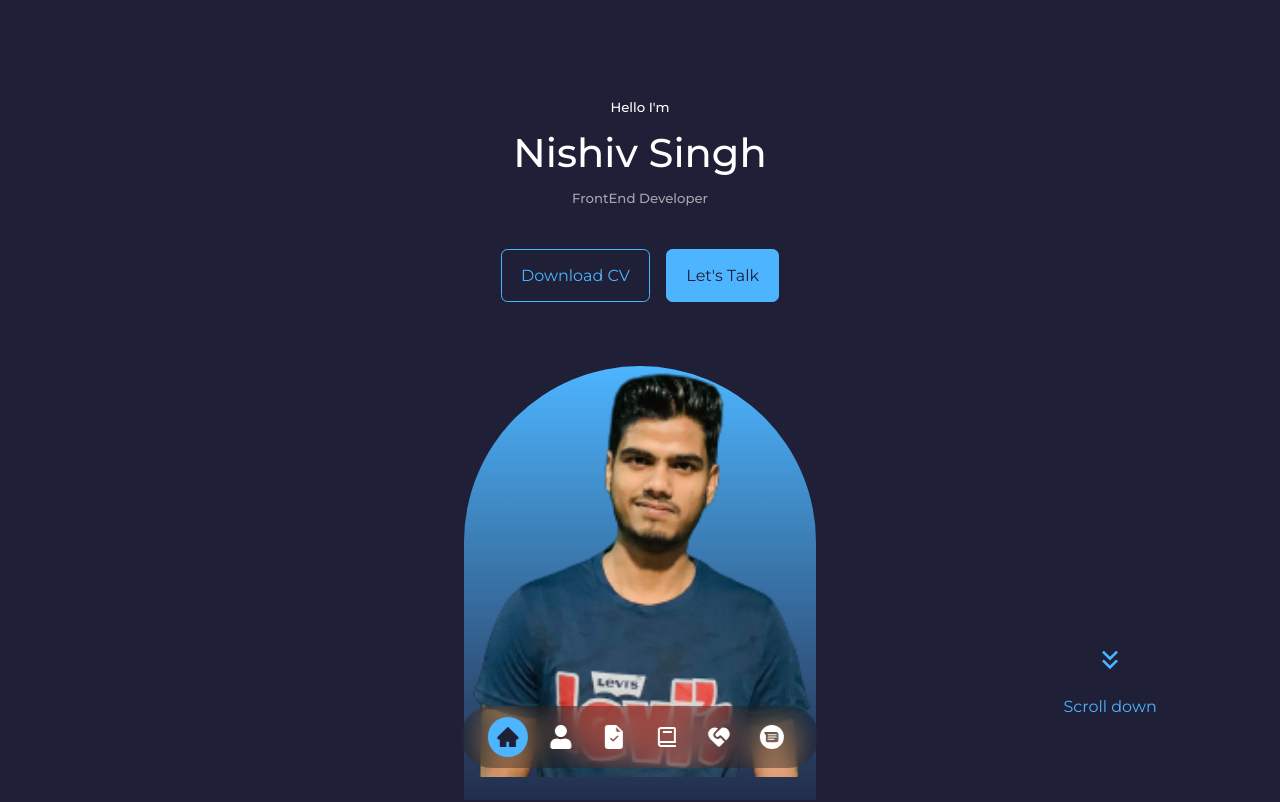
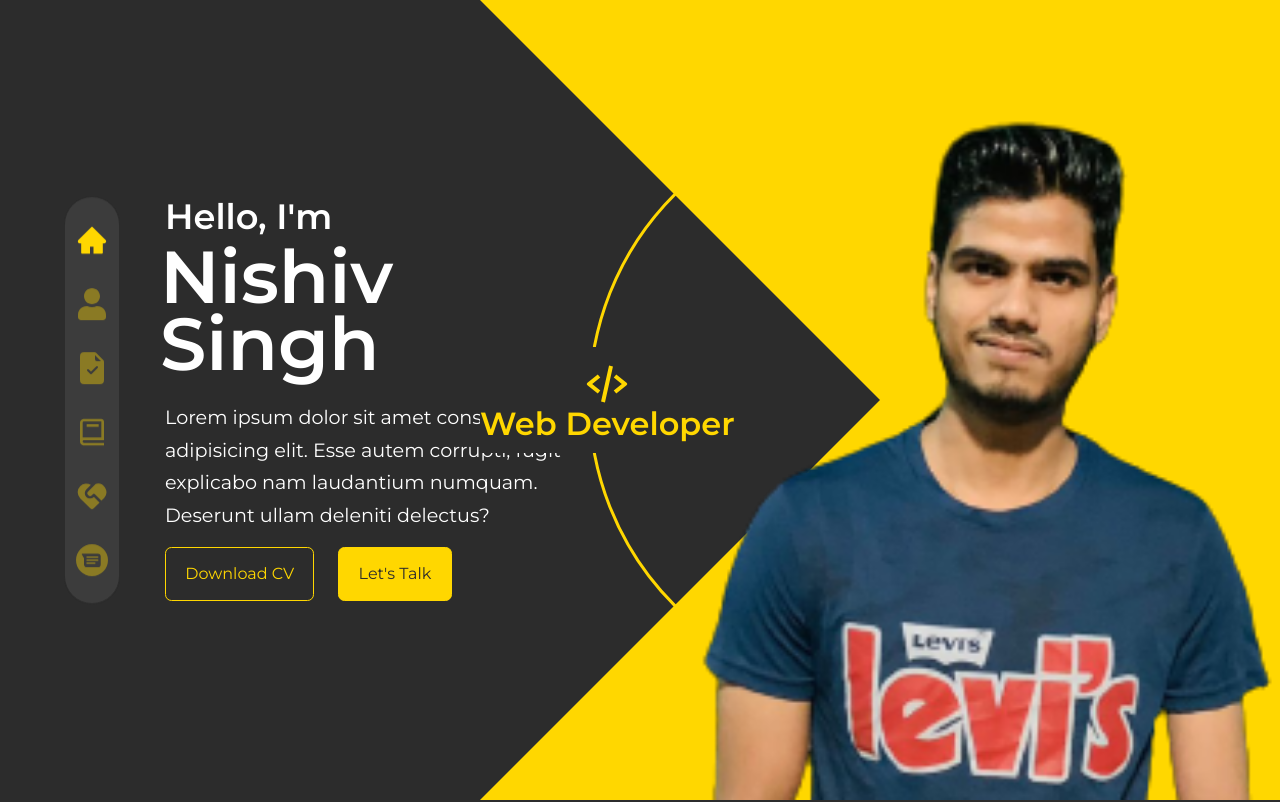
Before and after one commit to NishivSingh/My-Portfolio, a React (Create React App) app: page / in a window 1280 px wide. Shown: the top 802 px of the page. Built offline with nearby package versions, Linux system fonts and the light colour scheme.

Commit message:
Improved homepage by adding animations

```diff
--- a/src/App.jsx
+++ b/src/App.jsx
@@ -1,5 +1,5 @@
 import React from "react";
-import Header from "./components/1_header/Header";
+import Home from "./components/1_home/Home";
 import Nav from "./components/navbar/Navbar";
 import About from "./components/2_about/About";
 import Experience from "./components/3_experience/Experience";
@@ -11,7 +11,7 @@ import Footer from "./components/footer/Footer";
 const App = () => {
   return (
     <>
-      <Header />
+      <Home />
       <Nav />
       <About />
       <Experience />
--- a/src/components/1_header/Header.jsx
+++ /dev/null
@@ -1,31 +0,0 @@
-import React from "react";
-import "./header.css";
-import Util from "./Util";
-import my_image from "..//../assets/images/my_image.png";
-import SocialLinks from "./SocialLinks";
-import { MdKeyboardDoubleArrowDown } from "react-icons/md";
-
-const Header = () => {
-  return (
-    <header id="header">
-      <div className="container header_container">
-        <h5>Hello I'm</h5>
-        <h1>Nishiv Singh</h1>
-        <h5 className="text-light">FrontEnd Developer</h5>
-        <Util />
-        <div className="my-image">
-          <img src={my_image} alt="me" />
-        </div>
-        <div className="scroll-feature">
-          <a href="#contact" className="scroll-down">
-            <MdKeyboardDoubleArrowDown />
-          </a>
-          <div className="label">Scroll down</div>
-        </div>
-        {/* <SocialLinks /> */}
-      </div>
-    </header>
-  );
-};
-
-export default Header;
--- a/src/components/1_header/header.css
+++ /dev/null
@@ -1,59 +0,0 @@
-header {
-  height: 100vh;
-  padding-top: 6rem;
-  overflow: hidden;
-}
-
-.header_container {
-  text-align: center;
-  height: 100%;
-  position: relative;
-}
-
-.util {
-  margin-top: 2.5rem;
-  display: flex;
-  gap: 1rem;
-  justify-content: center;
-}
-
-.my-image {
-  background: linear-gradient(var(--color-primary), transparent);
-  width: 22rem;
-  height: 30rem;
-  position: absolute;
-  left: calc(50% - 11rem);
-  margin-top: 4rem;
-  border-radius: 12rem 12rem 0 0;
-}
-.scroll-feature {
-  position: absolute;
-  right: -2.3rem;
-  bottom: 5rem;
-}
-
-.scroll-down {
-  font-size: 2rem;
-}
-
-.label {
-  color: var(--color-primary);
-}
-
-/* Media Queries for medium devices */
-
-@media screen and (max-width: 1024px) {
-  #header {
-    height: 100vh;
-  }
-}
-/* Media Queries for small devices */
-
-@media screen and (max-width: 600px) {
-  header {
-    height: 100vh;
-  }
-  .scroll-feature {
-    display: none;
-  }
-}
--- /dev/null
+++ b/src/components/1_home/Home.jsx
@@ -0,0 +1,55 @@
+import React from "react";
+import "./home.css";
+import Util from "./Util";
+import { BiCodeAlt } from "react-icons/bi";
+import my_image from "..//../assets/images/my_image.png";
+import { MdKeyboardDoubleArrowDown } from "react-icons/md";
+
+const Home = () => {
+  return (
+    <section id="home">
+      <div className=" container home_container">
+        <div className="home_content">
+          <h3>Hello, I'm</h3>
+          <h1>Nishiv Singh</h1>
+          <p>
+            Lorem ipsum dolor sit amet consectetur, adipisicing elit. Esse autem
+            corrupti, fugit explicabo nam laudantium numquam. Deserunt ullam
+            deleniti delectus?
+          </p>
+          {/* <h5 className="text-light">FrontEnd Developer</h5> */}
+          <Util />
+        </div>
+
+        <div className="profession_container">
+          <div className="profession_box">
+            <div className="profession" style={{ "--i": 0 }}>
+              <BiCodeAlt className="profession_icon" />
+              <h3>Web Developer</h3>
+            </div>
+            <div className="profession" style={{ "--i": 1 }}>
+              <BiCodeAlt className="profession_icon" />
+              <h3>Web Developer</h3>
+            </div>
+            <div className="profession" style={{ "--i": 2 }}>
+              <BiCodeAlt className="profession_icon" />
+              <h3>Web Developer</h3>
+            </div>
+            <div className="profession" style={{ "--i": 3 }}>
+              <BiCodeAlt className="profession_icon" />
+              <h3>Web Developer</h3>
+            </div>
+
+            <div className="circle"></div>
+          </div>
+          <div className="overlay"></div>
+          <div className="home_img">
+            <img src={my_image} alt="" />
+          </div>
+        </div>
+      </div>
+    </section>
+  );
+};
+
+export default Home;
--- /dev/null
+++ b/src/components/1_home/home.css
@@ -0,0 +1,159 @@
+#home {
+  margin: 0;
+  padding: 0;
+  display: flex;
+  align-items: center;
+}
+
+.home_container {
+  display: grid;
+  grid-template-columns: 45% 55%;
+  align-items: center;
+}
+.home_content {
+  max-width: 35rem;
+}
+
+.home_content h3 {
+  font-size: 2.2rem;
+  font-weight: 700;
+  line-height: 2.2rem;
+  padding-left: 5px;
+  margin-bottom: 0.5rem;
+}
+
+.home_content h1 {
+  /* display: inline; */
+  font-size: 4.6rem;
+  font-weight: 700;
+  line-height: 4.2rem;
+  margin-bottom: 1.5rem;
+}
+
+.home_content p {
+  font-size: 1.2rem;
+  padding-left: 5px;
+  margin-bottom: 1rem;
+}
+
+.util {
+  display: flex;
+  gap: 1.5rem;
+  padding-left: 5px;
+}
+
+.profession_container {
+  position: absolute;
+  top: 50%;
+  right: 0;
+  width: 100vh;
+  height: 100vh;
+  transform: translateY(-50%);
+  overflow: hidden;
+  pointer-events: none;
+}
+
+.profession_box {
+  position: absolute;
+  top: 0;
+  right: 0;
+  width: 100vh;
+  height: 100vh;
+  border-radius: 50%;
+  display: flex;
+  justify-content: center;
+  align-items: center;
+  animation: professionRotate 13s ease-out infinite;
+}
+
+@keyframes professionRotate {
+  0%,
+  20% {
+    transform: rotate(0deg);
+  }
+  25%,
+  45% {
+    transform: rotate(-90deg);
+  }
+  50%,
+  70% {
+    transform: rotate(-180deg);
+  }
+  75%,
+  95% {
+    transform: rotate(-270deg);
+  }
+  100% {
+    transform: rotate(-360deg);
+  }
+}
+
+.profession {
+  position: absolute;
+  display: flex;
+  align-items: center;
+  flex-direction: column;
+  color: var(--color-primary);
+  left: 0;
+  transform: rotate(calc(360deg / 4 * var(--i)));
+  transform-origin: 50vh;
+  background: var(--color-bg);
+  padding: 13px 0;
+}
+.profession:nth-child(1) > .profession_icon {
+  margin-right: 15px;
+}
+
+.profession:nth-child(2),
+.profession:nth-child(4) {
+  padding-bottom: 20px;
+}
+.profession_icon {
+  font-size: 3rem;
+}
+.profession h3 {
+  font-size: 2rem;
+  line-height: 1;
+  font-weight: 600;
+}
+.circle {
+  width: 73vh;
+  height: 73vh;
+  border: 3px solid var(--color-primary);
+  border-radius: 50%;
+}
+
+.overlay {
+  position: absolute;
+  top: 0;
+  right: 0;
+  width: 0;
+  height: 0;
+  border-top: 50vh solid var(--color-primary);
+  border-right: 50vh solid var(--color-primary);
+  border-bottom: 50vh solid var(--color-primary);
+  border-left: 50vh solid transparent;
+}
+
+.home_img img {
+  position: absolute;
+  bottom: 0;
+  right: 0;
+  width: 74%;
+  pointer-events: none;
+}
+/* @media screen and (max-width: 1024px) {
+  #header {
+    height: 100vh;
+  }
+}
+
+
+@media screen and (max-width: 600px) {
+  header {
+    height: 100vh;
+  }
+  .scroll-feature {
+    display: none;
+  }
+} */
--- a/src/components/footer/footer.css
+++ b/src/components/footer/footer.css
@@ -41,7 +41,7 @@ footer a {
 }
 .footer_copyright {
   margin-bottom: 0;
-  padding-bottom: 7rem;
+  /* padding-bottom: 7rem; */
   color: var(--color-bg);
 }
 
--- a/src/components/navbar/Navbar.css
+++ b/src/components/navbar/Navbar.css
@@ -1,36 +1,37 @@
 .navbar {
-  background: rgba(0, 0, 0, 0.3);
+  background: var(--color-bg-variant);
   width: max-content;
-  padding: 0.7rem 1.7rem;
+  padding: 1.7rem 0.7rem;
   z-index: 2;
   position: fixed;
-  left: 50%;
-  bottom: 2rem;
-  transform: translateX(-50%);
+  left: 5%;
+  bottom: 50%;
+  transform: translateY(50%);
   display: flex;
-  /* flex-direction: column; */
-  gap: 0.8rem;
+  flex-direction: column;
+  gap: 2rem;
   border-radius: 3rem;
+  border: 1px solid var(--color-bg);
   backdrop-filter: blur(15px);
 }
 
 .navbar a {
   background-color: transparent;
-  padding: 0.5rem;
-  font-size: 1.5rem;
+  /* padding: 0.5rem; */
+  font-size: 2rem;
   border-radius: 50%;
   display: flex;
-  color: var(--color-white);
+  color: var(--color-primary-variant);
 }
 
 .navbar a:hover {
-  background-color: var(--color-primary);
-  color: var(--color-bg);
+  /* background-color: var(--color-bg-variant); */
+  color: var(--color-primary);
 }
 
 .navbar a.active {
-  background-color: var(--color-primary);
-  color: var(--color-bg);
+  /* background-color: var(--color-primary); */
+  color: var(--color-primary);
 }
 
 @media screen and (max-width: 600px) {
--- a/src/index.css
+++ b/src/index.css
@@ -11,13 +11,26 @@
 }
 
 :root {
-  --color-bg: #1f1f38;
+  /* --color-bg: #1f1f38;
   --color-bg-variant: #2c2c6c;
   --color-primary: #4db5ff;
   --color-primary-variant: rgba(77, 181, 255, 0.4);
   --color-white: #fff;
+  --color-light: rgba(255, 255, 255, 0.6); */
+  --color-central: #ffd700; /* Central color (gold) */
+  --color-bg: #2c2c2c; /* Darker background color derived from central gold */
+  --color-bg-variant: #3c3c3c; /* Variant of the background color for the navbar, also derived from central gold */
+  --color-primary: var(
+    --color-central
+  ); /* Primary color for icons, using the central gold color */
+  --color-primary-variant: rgba(
+    255,
+    215,
+    0,
+    0.4
+  ); /* Variant of the primary color on hover, derived from central gold */
+  --color-white: #ffffff; /* White text color */
   --color-light: rgba(255, 255, 255, 0.6);
-
   --transition: all 400ms ease;
 
   --container-width-lg: 75%;
```
Also changed, not shown: src/components/1_home/SocialLinks.jsx (renamed from src/components/1_header/SocialLinks.jsx), src/components/1_home/Util.jsx (renamed from src/components/1_header/Util.jsx).
